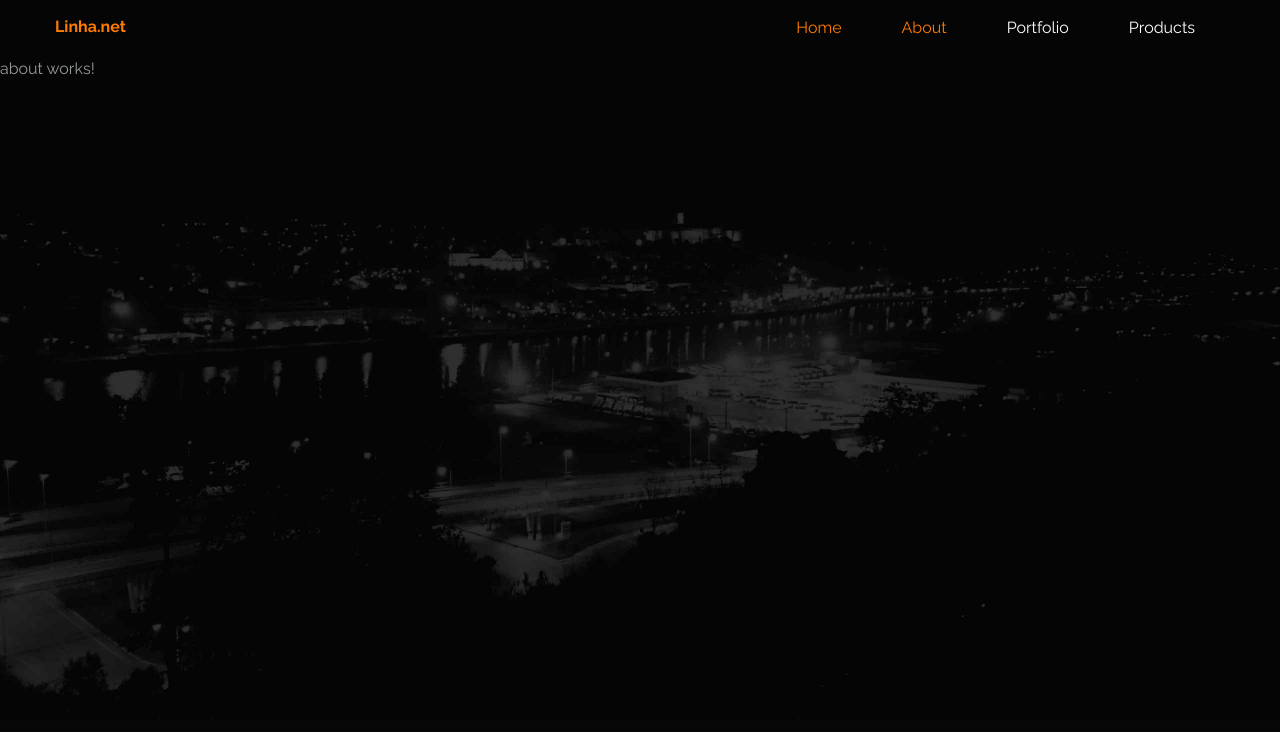
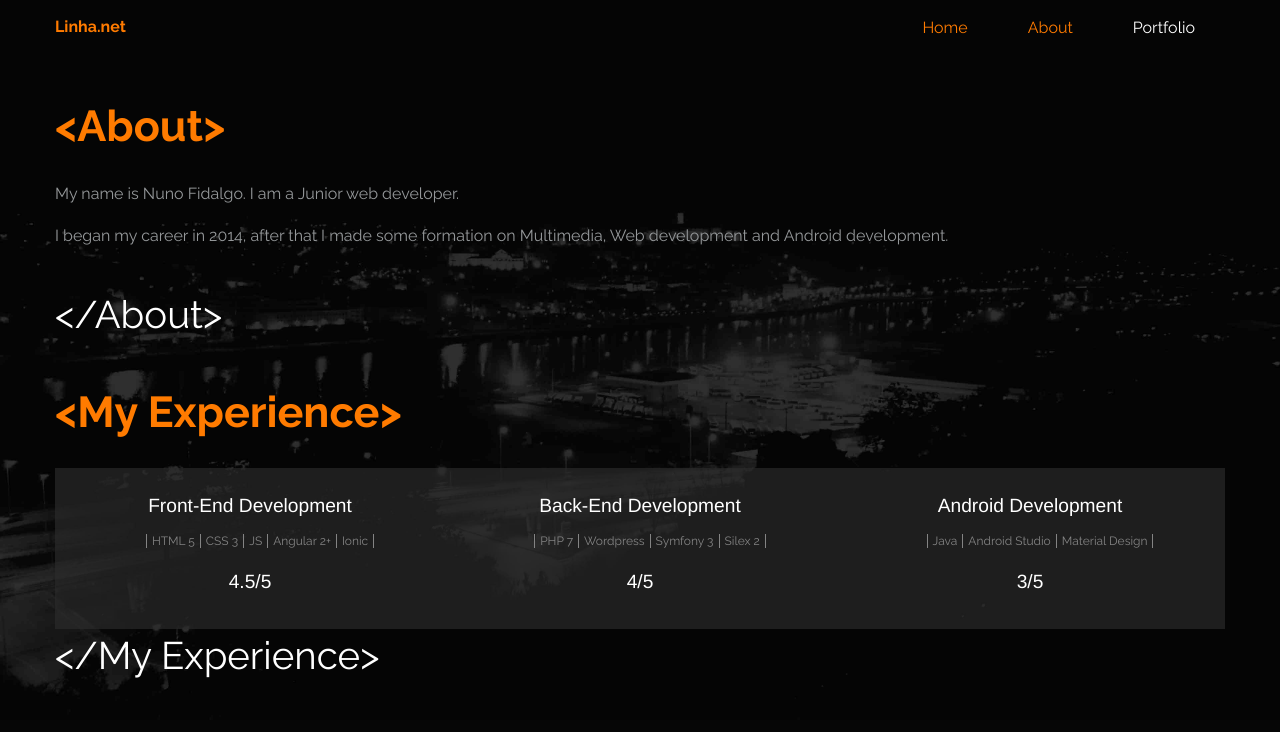
Before and after one commit to nunofidalgonf/portfolio, an Angular app: page /about in a window 1280 px wide. Shown: the top 732 px of the page. Built offline with nearby package versions, Linux system fonts and the light colour scheme.

Commit message:
Added content to about page. Added some styles to all application

```diff
--- a/src/app/about/about.component.html
+++ b/src/app/about/about.component.html
@@ -1,3 +1,45 @@
-<p>
-  about works!
-</p>
+<div class="row">
+  <div class="columns large-12 page-title">
+    <h1>&lt;About&gt;</h1>
+    <p>My name is Nuno Fidalgo. I am a Junior web developer.</p>
+    <p>I began my career in 2014, after that I made some formation on Multimedia, Web development and Android
+      development.</p>
+    <h2>&lt;/About&gt;</h2>
+
+    <h1>&lt;My Experience&gt;</h1>
+    <div class="large-4 columns three-board">
+      <h5>Front-End Development</h5>
+      <ul>
+        <li>HTML 5</li>
+        <li>CSS 3</li>
+        <li>JS</li>
+        <li>Angular 2+</li>
+        <li>Ionic</li>
+      </ul>
+      <h5>4.5/<span>5</span></h5>
+    </div>
+
+    <div class="large-4 columns three-board">
+      <h5>Back-End Development</h5>
+      <ul>
+        <li>PHP 7</li>
+        <li>Wordpress</li>
+        <li>Symfony 3</li>
+        <li>Silex 2</li>
+      </ul>
+      <h5>4/<span>5</span></h5>
+    </div>
+
+    <div class="large-4 columns three-board">
+      <h5>Android Development</h5>
+      <ul>
+        <li>Java</li>
+        <li>Android Studio</li>
+        <li>Material Design</li>
+      </ul>
+      <h5>3/<span>5</span></h5>
+    </div>
+    <h2>&lt;/My Experience&gt;</h2>
+
+  </div>
+</div>
--- /dev/null
+++ b/src/app/about/about.component.scss
@@ -0,0 +1,25 @@
+.three-board {
+  background-color: rgba(43, 43, 43, 0.66);
+  padding: 25px 15px;
+  text-align: center;
+
+  p {
+    font-size: 12px;
+    margin-bottom: 15px;
+  }
+
+  ul li {
+    list-style: none;
+    color: #848484;
+    font-size: 12px;
+    display: inline;
+    border-right: 1px solid #848484;
+    padding: 0px 5px;
+
+    &:first-child {
+      border-left: 1px solid #848484;
+    }
+
+  }
+
+}
--- a/src/app/about/about.component.ts
+++ b/src/app/about/about.component.ts
@@ -3,7 +3,7 @@ import { Component, OnInit } from '@angular/core';
 @Component({
   selector: 'app-about',
   templateUrl: './about.component.html',
-  styleUrls: ['./about.component.css']
+  styleUrls: ['./about.component.scss']
 })
 export class AboutComponent implements OnInit {
 
--- a/src/app/header/header.component.html
+++ b/src/app/header/header.component.html
@@ -8,7 +8,6 @@
         <li><a [routerLink]="['/']" routerLinkActive="router-link-active">Home</a></li>
         <li><a [routerLink]="['/about']" routerLinkActive="router-link-active">About</a></li>
         <li><a [routerLink]="['/portfolio']" routerLinkActive="router-link-active">Portfolio</a></li>
-        <li><a [routerLink]="['/products']" routerLinkActive="router-link-active">Products</a></li>
       </ul>
     </div>
   </div>
--- a/src/app/portfolio/portfolio.component.html
+++ b/src/app/portfolio/portfolio.component.html
@@ -1,3 +1,5 @@
-<p>
-  portfolio works!
-</p>
+<div class="row">
+  <div class="columns large-12">
+    <h1>Coming Soon</h1>
+  </div>
+</div>
--- a/src/app/products/products.component.html
+++ b/src/app/products/products.component.html
@@ -1,3 +1,5 @@
-<p>
-  products works!
-</p>
+<div class="row">
+  <div class="columns large-12">
+    <h1>Coming Soon</h1>
+  </div>
+</div>
--- a/src/index.html
+++ b/src/index.html
@@ -9,6 +9,8 @@
   <meta name="viewport" content="width=device-width, initial-scale=1">
   <link rel="icon" type="image/x-icon" href="favicon.ico">
   <link rel="stylesheet" href="https://cdnjs.cloudflare.com/ajax/libs/foundation/6.4.3/css/foundation-float.min.css">
+  <link href="https://stackpath.bootstrapcdn.com/font-awesome/4.7.0/css/font-awesome.min.css" rel="stylesheet"
+    integrity="sha384-wvfXpqpZZVQGK6TAh5PVlGOfQNHSoD2xbE+QkPxCAFlNEevoEH3Sl0sibVcOQVnN" crossorigin="anonymous">
 </head>
 
 <body>
--- a/src/styles.scss
+++ b/src/styles.scss
@@ -36,6 +36,11 @@ h2 {
   margin: 40px 0 25px 0;
 }
 
+h5 {
+  color: $white;
+  font-size: 1.2em;
+}
+
 p {
   color: $grey;
 }
```
Also changed, not shown: src/app/about/about.component.css (deleted).
